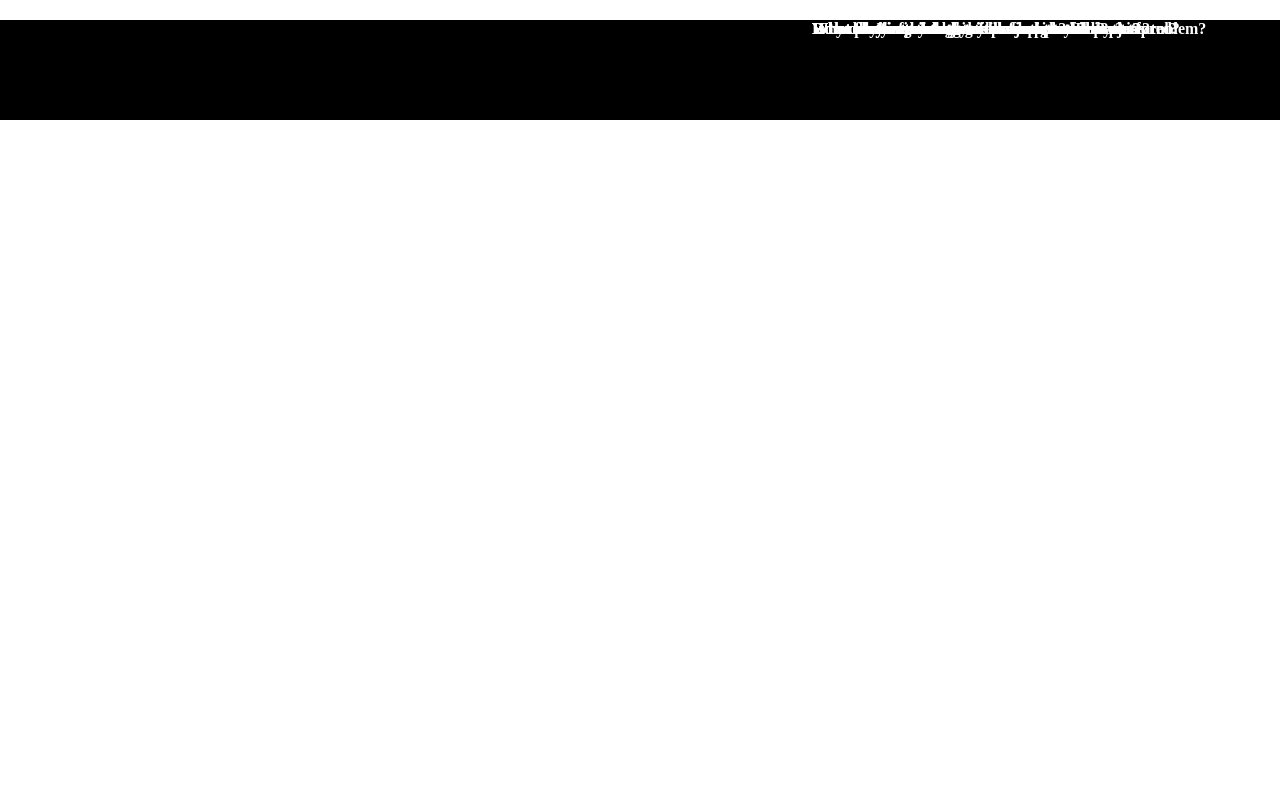
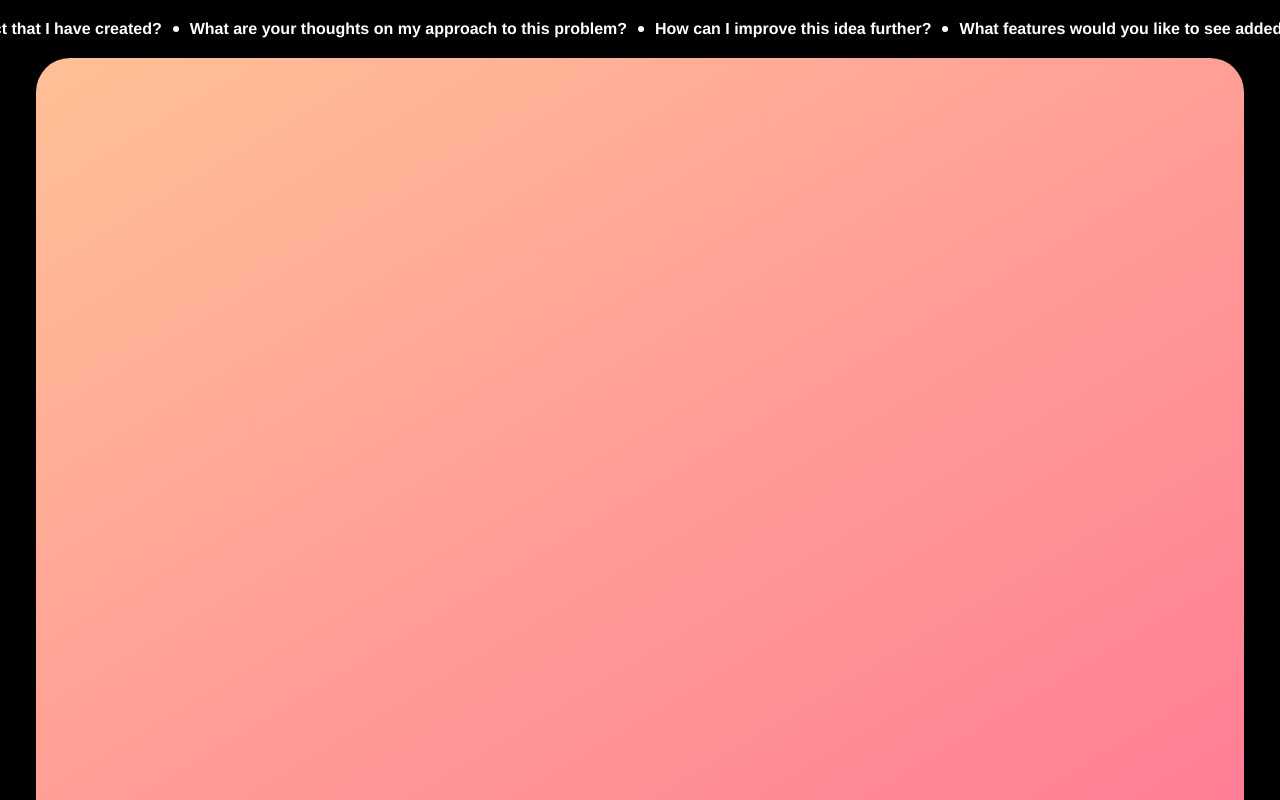
Before and after one commit to aryannaik225/Anonimo, a Next.js app in the folder anonimo/: page / in a window 1280 px wide. Shown: the top 800 px of the page. Built offline with nearby package versions, Linux system fonts and the light colour scheme.

Commit message:
TextCarousel done Hero section started

```diff
--- a/anonimo/app/globals.css
+++ b/anonimo/app/globals.css
@@ -2,205 +2,54 @@
 @tailwind components;
 @tailwind utilities;
 
-
+* {
+  margin: 0;
+  padding: 0;
+  box-sizing: border-box;
+  background-color: black;
+}
 
 @font-face {
   font-family: 'Poppins';
   src: url('https://fonts.googleapis.com/css2?family=Poppins:ital,wght@0,100;0,200;0,300;0,400;0,500;0,600;0,700;0,800;0,900;1,100;1,200;1,300;1,400;1,500;1,600;1,700;1,800;1,900&display=swap');
 }
 
-.carouselWrapper {
+.carouselWrapperWrap{
   width: 100%;
-  argi-inline: auto;
-  position: relative;
-  height: 100px;
+  overflow: hidden;
   margin-top: 20px;
-  overflow: hidden;
-  /* mask-image: linear-gradient(
-    to right,
-    rgba(0, 0, 0, 0),
-    rgba(0, 0, 0, 1) 20%,
-    rgba(0, 0, 0, 1) 100%,
-    rgba(0, 0, 0, 0)
-  ); */
 }
 
-@keyframes scrollLeft {
-  from {
-    left: 100%;
-  }
-  to {
-    left: -100%;
-  }
+.carouselWrapper {
+  display: flex;
+  flex-wrap: nowrap;
+  gap: 11px;
+  align-items: center;
+  justify-content: start;
+  animation: carousel 40s linear infinite;
 }
 
-.item1 {
+.item {
   color: #FFF;
-  font-family: 'Poppins';
-  width: 401px;
+  font-family: 'Poppins', Helvetica;
   font-size: 16px;
   font-style: normal;
   font-weight: 800;
   line-height: normal;
   text-wrap: nowrap;
-  position: absolute;
-  left: 100%;
-  animation-name: scrollLeft;
-  animation-duration: 30s;
-  animation-timing-function: linear;
-  animation-iteration-count: infinite;
-  animation-delay: calc();
+  position: relative;
 }
 
-.item2 {
-  color: #FFF;
-  font-family: 'Poppins';
-  width: 367px;
-  font-size: 16px;
-  font-style: normal;
-  font-weight: 800;
-  line-height: normal;
-  text-wrap: nowrap;
-  position: absolute;
-  left: 100%;
-  animation-name: scrollLeft;
-  animation-duration: 30s;
-  animation-timing-function: linear;
-  animation-iteration-count: infinite;
+@keyframes carousel {
+  0% {
+    transform: translateX(0);
+  }
+  100% {
+    transform: translateX(-135%);
+  }
 }
 
-.item3 {
-  color: #FFF;
-  font-family: 'Poppins';
-  width: 409px;
-  font-size: 16px;
-  font-style: normal;
-  font-weight: 800;
-  line-height: normal;
-  text-wrap: nowrap;
-  position: absolute;
-  left: 100%;
-  animation-name: scrollLeft;
-  animation-duration: 30s;
-  animation-timing-function: linear;
-  animation-iteration-count: infinite;
+.hero-bg {
+  border-radius: 34px 34px 0 0;
+  background: linear-gradient(149deg, #FFC096 0%, #FF7395 100%);
 }
-
-.item4 {
-  color: #FFF;
-  font-family: 'Poppins';
-  width: 349px;
-  font-size: 16px;
-  font-style: normal;
-  font-weight: 800;
-  line-height: normal;
-  text-wrap: nowrap;
-  position: absolute;
-  left: 100%;
-  animation-name: scrollLeft;
-  animation-duration: 30s;
-  animation-timing-function: linear;
-  animation-iteration-count: infinite;
-}
-
-.item5 {
-  color: #FFF;
-  font-family: 'Poppins';
-  width: 349px;
-  font-size: 16px;
-  font-style: normal;
-  font-weight: 800;
-  line-height: normal;
-  text-wrap: nowrap;
-  position: absolute;
-  left: 100%;
-  animation-name: scrollLeft;
-  animation-duration: 30s;
-  animation-timing-function: linear;
-  animation-iteration-count: infinite;
-}
-
-.item6 {
-  color: #FFF;
-  font-family: 'Poppins';
-  width: 503px;
-  font-size: 16px;
-  font-style: normal;
-  font-weight: 800;
-  line-height: normal;
-  text-wrap: nowrap;
-  position: absolute;
-  left: 100%;
-  animation-name: scrollLeft;
-  animation-duration: 30s;
-  animation-timing-function: linear;
-  animation-iteration-count: infinite;
-}
-
-.item7 {
-  color: #FFF;
-  font-family: 'Poppins';
-  width: 363px;
-  font-size: 16px;
-  font-style: normal;
-  font-weight: 800;
-  line-height: normal;
-  text-wrap: nowrap;
-  position: absolute;
-  left: 100%;
-  animation-name: scrollLeft;
-  animation-duration: 30s;
-  animation-timing-function: linear;
-  animation-iteration-count: infinite;
-}
-
-.item8 {
-  color: #FFF;
-  font-family: 'Poppins';
-  width: 276px;
-  font-size: 16px;
-  font-style: normal;
-  font-weight: 800;
-  line-height: normal;
-  text-wrap: nowrap;
-  position: absolute;
-  left: 100%;
-  animation-name: scrollLeft;
-  animation-duration: 30s;
-  animation-timing-function: linear;
-  animation-iteration-count: infinite;
-}
-
-.item9 {
-  color: #FFF;
-  font-family: 'Poppins';
-  width: 386px;
-  font-size: 16px;
-  font-style: normal;
-  font-weight: 800;
-  line-height: normal;
-  text-wrap: nowrap;
-  position: absolute;
-  left: 100%;
-  animation-name: scrollLeft;
-  animation-duration: 30s;
-  animation-timing-function: linear;
-  animation-iteration-count: infinite;
-}
-
-.item10 {
-  color: #FFF;
-  font-family: 'Poppins';
-  width: 414px;
-  font-size: 16px;
-  font-style: normal;
-  font-weight: 800;
-  line-height: normal;
-  text-wrap: nowrap;
-  position: absolute;
-  left: 100%;
-  animation-name: scrollLeft;
-  animation-duration: 30s;
-  animation-timing-function: linear;
-  animation-iteration-count: infinite;
-}
--- a/anonimo/app/page.jsx
+++ b/anonimo/app/page.jsx
@@ -1,11 +1,13 @@
 import TextCarousel from "@components/components/TextCarousel";
 import React from "react";
 import { carouselItems } from "@components/data";
+import HeroSection from "@components/components/HeroSection";
 
 export default function Home() {
   return (
     <main className="bg-black">
-      <TextCarousel items={carouselItems}/>
+      <TextCarousel />
+      <HeroSection />
     </main>
   );
 }
--- /dev/null
+++ b/anonimo/components/HeroSection.jsx
@@ -0,0 +1,22 @@
+import React from 'react'
+import HeroBg from '../public/home-hero-sec-bg.png';
+import Image from 'next/image';
+import { withCoalescedInvoke } from 'next/dist/lib/coalesced-function';
+
+const HeroSection = () => {
+  return (
+    <div className='mt-5 flex justify-center w-full'>
+      <div className='hero-bg absolute' style={{width: '94.375%', aspectRatio: '604/483'}}>
+
+        <div className='w-full flex justify-center mt-7'>
+          <div className='flex '>
+
+          </div>
+        </div>
+
+      </div>
+    </div>
+  )
+}
+
+export default HeroSection
--- a/anonimo/components/TextCarousel.jsx
+++ b/anonimo/components/TextCarousel.jsx
@@ -1,18 +1,32 @@
-import React from 'react'
+import React from 'react';
+import CarouselCircle from '../public/carousel_circle.svg';
+import Image from 'next/image';
 
-const TextCarousel = ({ items }) => {
+const TextCarousel = () => {
   return (
-    <div className='carouselWrapper'>
-        <div className='item1'>What do you think of this project that I have created?</div>
-        <div className='item2'>What are your thoughts on my approach to this problem?</div>
-        <div className='item3'>How can I improve this idea further?</div>
-        <div className='item4'>What features would you like to see added?</div>
-        <div className='item5'>Is the user interface intuitive and easy to use?</div>
-        <div className='item6'>How do you find the overall concept of this platform?</div>
-        <div className='item7'>What challenges do you foresee with this project?</div>
-        <div className='item8'>Do you have any suggestions for enhancements?</div>
-        <div className='item9'>Is the platform meeting your expectations?</div>
-        <div className='item10'>What do you think about the design and layout?</div>
+    <div className='carouselWrapperWrap'>
+          <div className='carouselWrapper'>
+            <div className='item item1'>What do you think of this project that I have created?</div>
+            <Image src={CarouselCircle} />
+            <div className='item item2'>What are your thoughts on my approach to this problem?</div>
+            <Image src={CarouselCircle} />
+            <div className='item item3'>How can I improve this idea further?</div>
+            <Image src={CarouselCircle} />
+            <div className='item item4'>What features would you like to see added?</div>
+            <Image src={CarouselCircle} />
+            <div className='item item5'>Is the user interface intuitive and easy to use?</div>
+            <Image src={CarouselCircle} />
+            <div className='item item6'>How do you find the overall concept of this platform?</div>
+            <Image src={CarouselCircle} />
+            <div className='item item7'>What challenges do you foresee with this project?</div>
+            <Image src={CarouselCircle} />
+            <div className='item item8'>Do you have any suggestions for enhancements?</div>
+            <Image src={CarouselCircle} />
+            <div className='item item9'>Is the platform meeting your expectations?</div>
+            <Image src={CarouselCircle} />
+            <div className='item item10'>What do you think about the design and layout?</div>
+            <Image src={CarouselCircle} />
+        </div>
     </div>
   )
 }
```
Also changed, not shown: anonimo/package.json (+6 -5 lines), anonimo/.eslintrc.json, anonimo/public/carousel_circle.svg (added), 1 other file (tests, documents, lock files or other folders).
